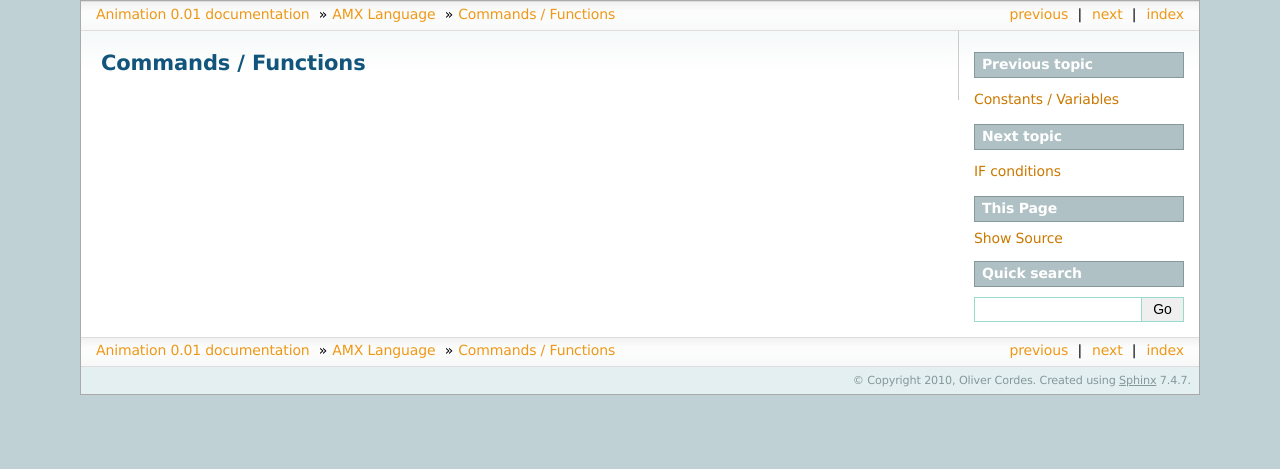
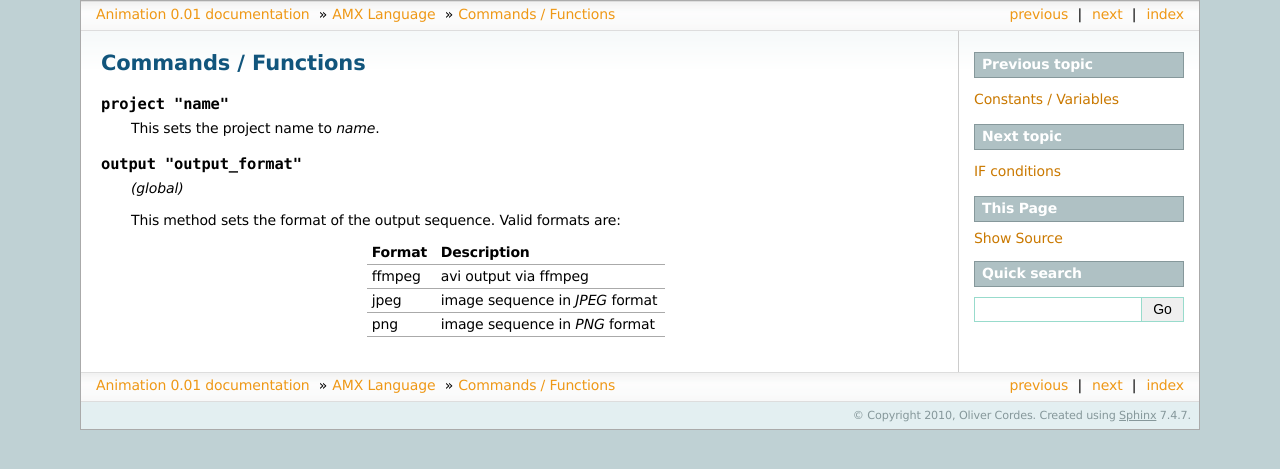
Before and after one commit to ocordes/animation, a Sphinx documentation site: the page built from doc/source/language/commands.rst, in a window 1280 px wide. Shown: the top 469 px of the page. Built offline with Sphinx 7.4.7, drawn with Linux system fonts in a browser that asks for light colours.

```diff
--- a/doc/source/language/commands.rst
+++ b/doc/source/language/commands.rst
@@ -1,2 +1,26 @@
 Commands / Functions
-========================
+====================
+
+.. function:: project "name"
+
+  This sets the project name to *name*.
+
+.. function:: output "output_format"
+
+  *(global)*
+
+  This method sets the format of the output sequence. Valid formats
+  are:
+
+  .. list-table::
+     :widths: 15 50
+     :header-rows: 1
+
+     * - Format
+       - Description
+     * - ffmpeg
+       - avi output via ffmpeg
+     * - jpeg
+       - image sequence in *JPEG* format
+     * - png
+       - image sequence in *PNG* format
```
Also changed, not shown: 1 other file.
